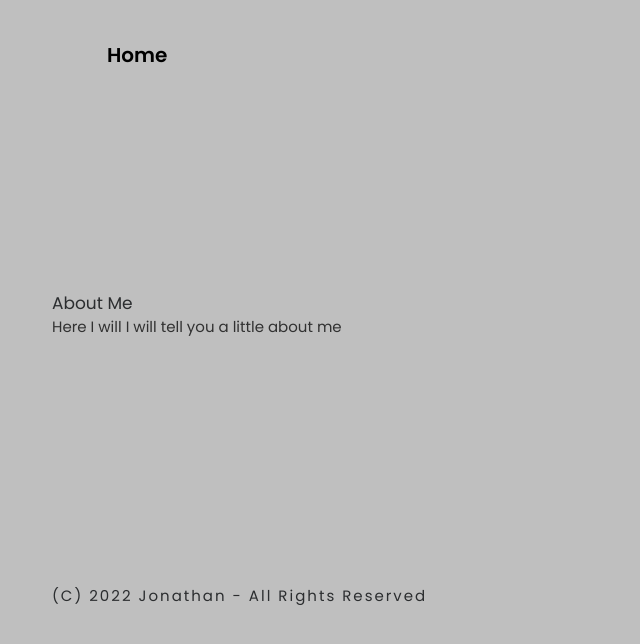
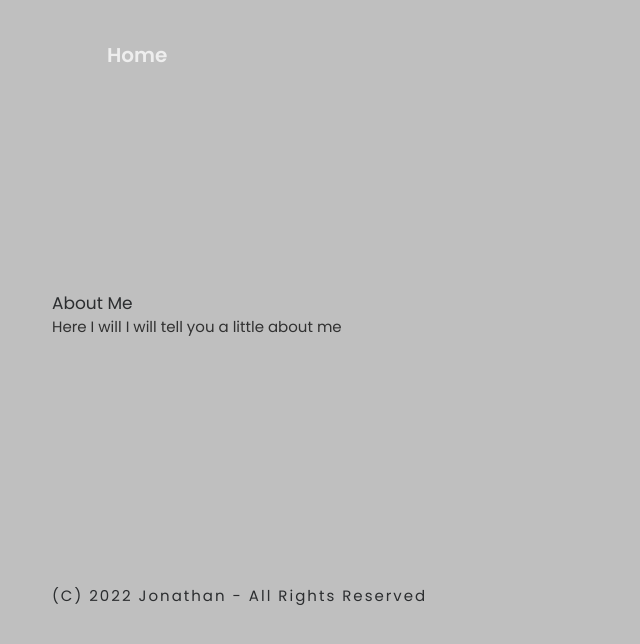
Before and after one commit to JonathanSContreras/portfolio_website, a plain HTML site: page About.html in a window 1280 px wide. Shown: the whole page, without its empty margins (0-640 px from the left). Drawn offline with nearby package versions, Linux system fonts and the light colour scheme.

Commit message:
fixing the about me page and projects page

```diff
--- a/css/style_about_me.css
+++ b/css/style_about_me.css
@@ -60,7 +60,7 @@ nav .nav-list li{
 }
 nav .nav-list li a{
     display: inline-block;
-    color: #000000;
+    color: #eeeeee;
     margin-left: 55px;
     font-size: 20px;
     font-weight: 600;
--- a/css/style_projects.css
+++ b/css/style_projects.css
@@ -60,7 +60,7 @@ nav .nav-list li{
 }
 nav .nav-list li a{
     display: inline-block;
-    color: #000000;
+    color: #eeeeee;
     margin-left: 55px;
     font-size: 20px;
     font-weight: 600;
```
